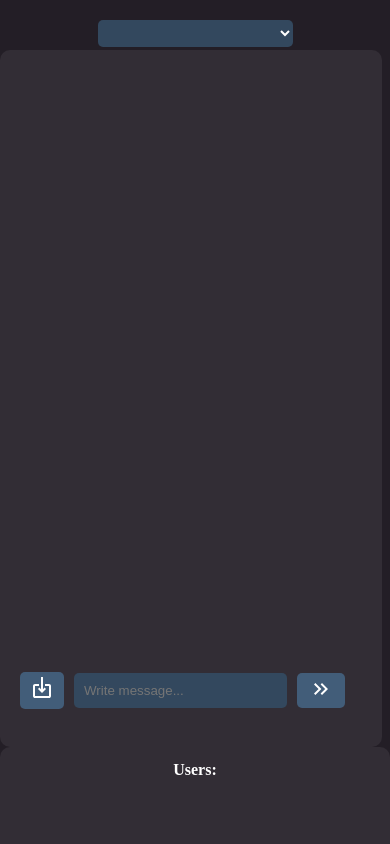
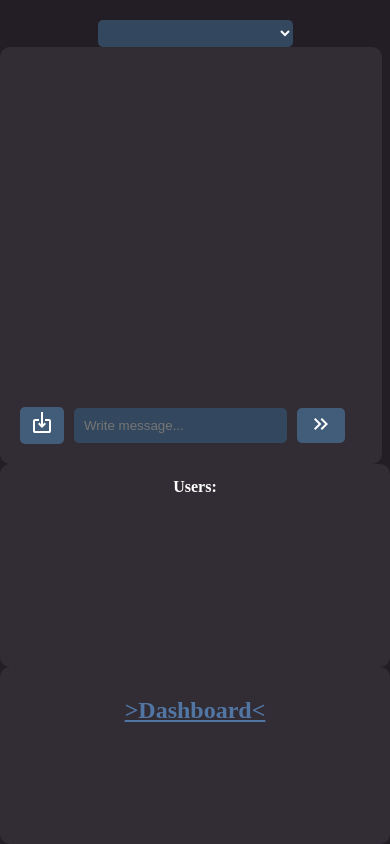
Before and after one commit to Oksnes/Chatsite, a website: page chat/public/chat.html in a window 390 px wide. Shown: the top 844 px of the page. Drawn offline with Linux system fonts and the light colour scheme; no server answers.

Commit message:
Updated css for mobile support

```diff
--- a/chat/public/chat.css
+++ b/chat/public/chat.css
@@ -28,6 +28,8 @@ nav {
     /* padding: 20px; */
     box-sizing: border-box;
     text-align: center;
+    /* ensure nav stays above other panels if needed */
+    z-index: 2;
 }
 
 main {
@@ -51,20 +53,25 @@ main {
 #chat-container {
     padding-top: 10px;
     width: 100%;
-    height: 100%;
-    max-height: 100%;
-    height: auto;
     margin: 0 auto;
+
+    /* make the chat container flexible so messages can expand */
+    display: flex;
+    flex-direction: column;
+    flex: 1 1 auto;
+    min-height: 0; /* allow children to shrink inside flex containers */
 }
 
 #messages-container {
-    max-height: 90%;
-    height: 600px;
-    overflow-y:auto;
+    /* use flexible sizing instead of a fixed height */
+    flex: 1 1 auto;
+    min-height: 320px;
+    max-height: calc(100vh - 220px); /* leaves room for nav, inputs and margins on large screens */
+    overflow-y: auto;
     margin-bottom: 10px;
     text-align: left;
     padding-left: 10px;
-    overflow-anchor:none;
+    overflow-anchor: none;
     scrollbar-color: rgb(66, 93, 121) transparent;
 }
 
@@ -180,8 +187,9 @@ label {
 
 @media (max-width: 768px) {
     body {
+        /* let nav size to its content so it can grow instead of clipping into main */
         grid-template-columns: 1fr;
-        grid-template-rows: 50px auto auto auto;
+        grid-template-rows: auto auto 1fr auto; /* nav / main / users / update */
     }
 
     nav { grid-area: 1 / 1 / 2 / 2; }
@@ -189,12 +197,12 @@ label {
     #users { grid-area: 3 / 1 / 4 / 2; }
     #updateUserDiv { grid-area: 4 / 1 / 5 / 2; }
 
+    /* ensure the users panel has a usable minimum height on very small screens */
+    #users {
+        min-height: 200px;
+    }
+
     #channel-select {
         width: 50%;
     }
-
-    #users {
-        max-height: 600px;
-        height: 600px;
-    }
 }
--- a/chat/secure/adminChat.css
+++ b/chat/secure/adminChat.css
@@ -27,6 +27,8 @@ nav {
     /* padding: 20px; */
     box-sizing: border-box;
     text-align: center;
+    /* ensure nav stays above other panels if needed */
+    z-index: 2;
 }
 
 main {
@@ -51,16 +53,24 @@ main {
     padding-top: 10px;
     width: 100%;
     margin: 0 auto;
+
+    /* make the chat container flexible so messages can expand */
+    display: flex;
+    flex-direction: column;
+    flex: 1 1 auto;
+    min-height: 0; /* allow children to shrink inside flex containers */
 }
 
 #messages-container {
-    max-height: 80%;
-    height: 600px;
-    overflow-y:auto;
+    /* use flexible sizing instead of a fixed height */
+    flex: 1 1 auto;
+    min-height: 320px;
+    max-height: calc(100vh - 220px); /* leaves room for nav, inputs and margins on large screens */
+    overflow-y: auto;
     margin-bottom: 10px;
     text-align: left;
     padding-left: 10px;
-    overflow-anchor:none;
+    overflow-anchor: none;
     scrollbar-color: rgb(66, 93, 121) transparent;
 }
 
@@ -192,10 +202,13 @@ label {
     padding-bottom: 100px;
 }
 
+
+
 @media (max-width: 768px) {
     body {
+        /* let nav size to its content so it can grow instead of clipping into main */
         grid-template-columns: 1fr;
-        grid-template-rows: 50px auto auto auto;
+        grid-template-rows: auto auto 1fr auto; /* nav / main / users / update */
     }
 
     nav { grid-area: 1 / 1 / 2 / 2; }
@@ -203,6 +216,11 @@ label {
     #users { grid-area: 3 / 1 / 4 / 2; }
     #updateUserDiv { grid-area: 4 / 1 / 5 / 2; }
 
+    /* ensure the users panel has a usable minimum height on very small screens */
+    #users {
+        min-height: 200px;
+    }
+
     #channel-select {
         width: 50%;
     }
```
